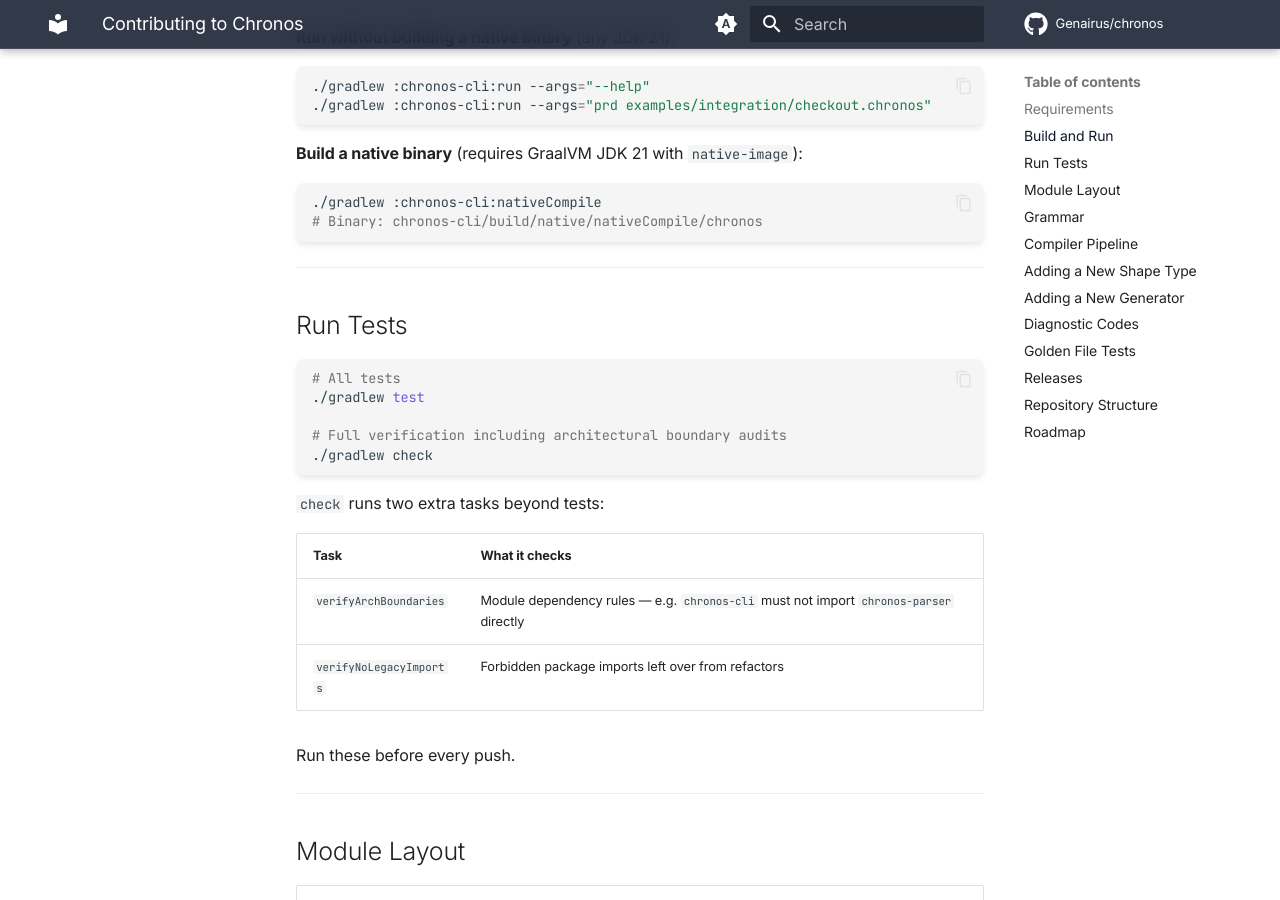
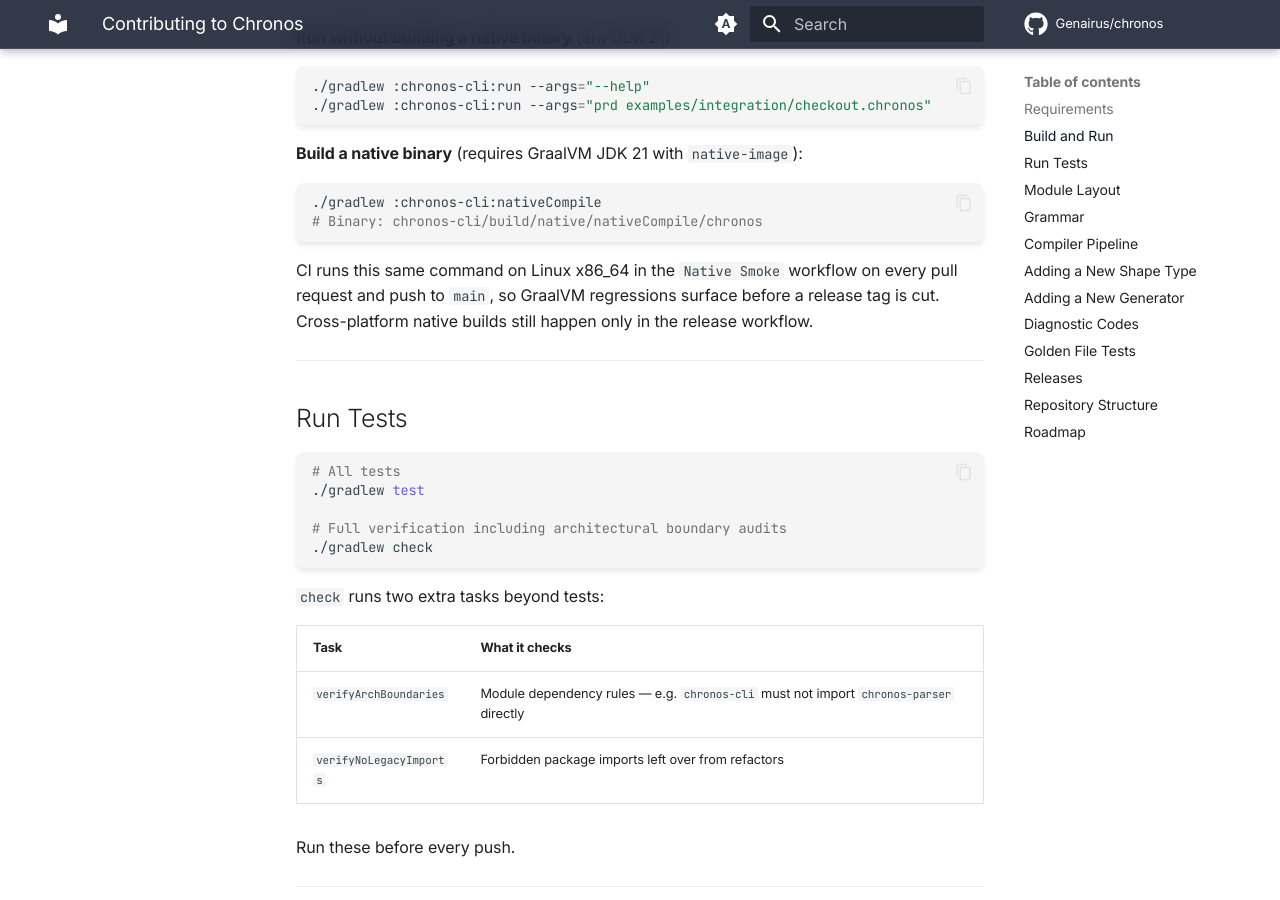
Before and after one commit to Genairus/chronos, an MkDocs documentation site: the page built from docs/contributing.md, in a window 1280 px wide and 900 px high, scrolled down 600 px. Built offline with MkDocs 1.6.1 and Material for MkDocs 9.7.7, drawn with Linux system fonts in a browser that asks for light colours; comment, search, counter and statistics services are not loaded.

Commit message:
ci: add native-image smoke build on PRs and main (#6)
* ci: add native-image smoke build on PRs and main

Adds a non-release workflow that runs ':chronos-cli:nativeCompile' on
Linux x86_64 for every pull request and push to main. This catches
GraalVM regressions (plugin upgrades, missing reflection config,
unsupported APIs) before a release tag is cut, instead of only at tag
time in release.yml.

Single-platform scope (Linux x86_64) is documented in the workflow
header: same plugin, build args, and Graal version are used across
platforms, so one host catches the vast majority of regressions while
keeping CI minutes bounded. Cross-platform coverage stays in release.yml.

Contributor docs updated to mention the new CI gate.

Closes #5

* ci(native-smoke): add explicit least-privilege permissions block

CodeQL (workflow does not contain permissions) flagged the new workflow
for not constraining GITHUB_TOKEN. The job only needs to read the repo
(checkout + Gradle cache reads) and does not push, comment, or submit
dependency graphs, so 'contents: read' is the minimal sufficient scope.

Addresses https://github.com/Genairus/chronos/security/code-scanning/5

* ci(native-smoke): always run Gradle cache read-only

Deep Code Review flagged that with 'permissions: contents: read' only,
a cache save on main may be degraded/blocked because gradle/actions
cache writes can require additional token scopes. Cache population is
already covered by ci.yml on main (which runs the full 3-OS check
matrix), so this smoke gate only needs to consume that cache, not
populate it. Staying read-only keeps the workflow at the minimal
'contents: read' scope without needing to grant 'actions: write'.

---------

Co-authored-by: lewissk <scott@exemine.com>

````diff
--- a/docs/contributing.md
+++ b/docs/contributing.md
@@ -28,6 +28,8 @@ For end-user documentation see the [Documentation Index](index.md).
 ./gradlew :chronos-cli:nativeCompile
 # Binary: chronos-cli/build/native/nativeCompile/chronos
 ```
+
+CI runs this same command on Linux x86_64 in the `Native Smoke` workflow on every pull request and push to `main`, so GraalVM regressions surface before a release tag is cut. Cross-platform native builds still happen only in the release workflow.
 
 ---
 
````
Also changed, not shown: 1 other file.
